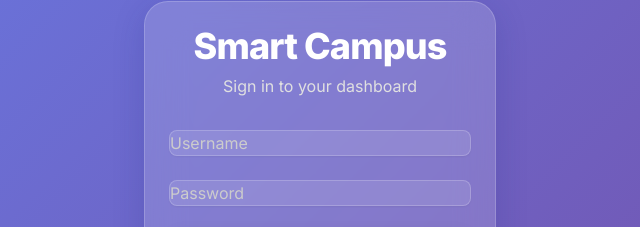
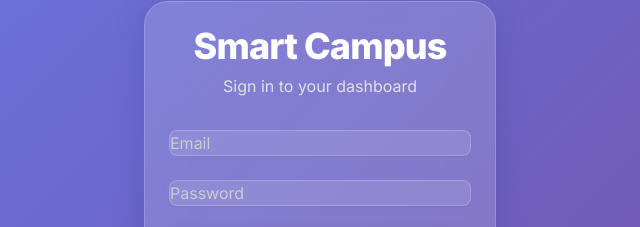
Before and after one commit to mtarvecha660-lgtm/autoatteneance, a plain HTML site: page index.html in a window 1280 px wide. Shown: the part 232-459 px from the top of the page, 320-960 px from the left. Drawn offline with nearby package versions, Linux system fonts and the light colour scheme.

Commit message:
Update index.html

```diff
--- a/index.html
+++ b/index.html
@@ -34,7 +34,7 @@
                 </div>
                 <form id="login-form" class="space-y-6">
                     <div>
-                        <input type="text" id="username" placeholder="Username" class="w-full shadow-sm" required>
+                        <input type="email" id="email" placeholder="Email" class="w-full shadow-sm" required>
                     </div>
                     <div>
                         <input type="password" id="password" placeholder="Password" class="w-full shadow-sm" required>
@@ -274,4 +274,5 @@
 
     <script type="module" src="app.js"></script>
 </body>
+
 </html>
```
